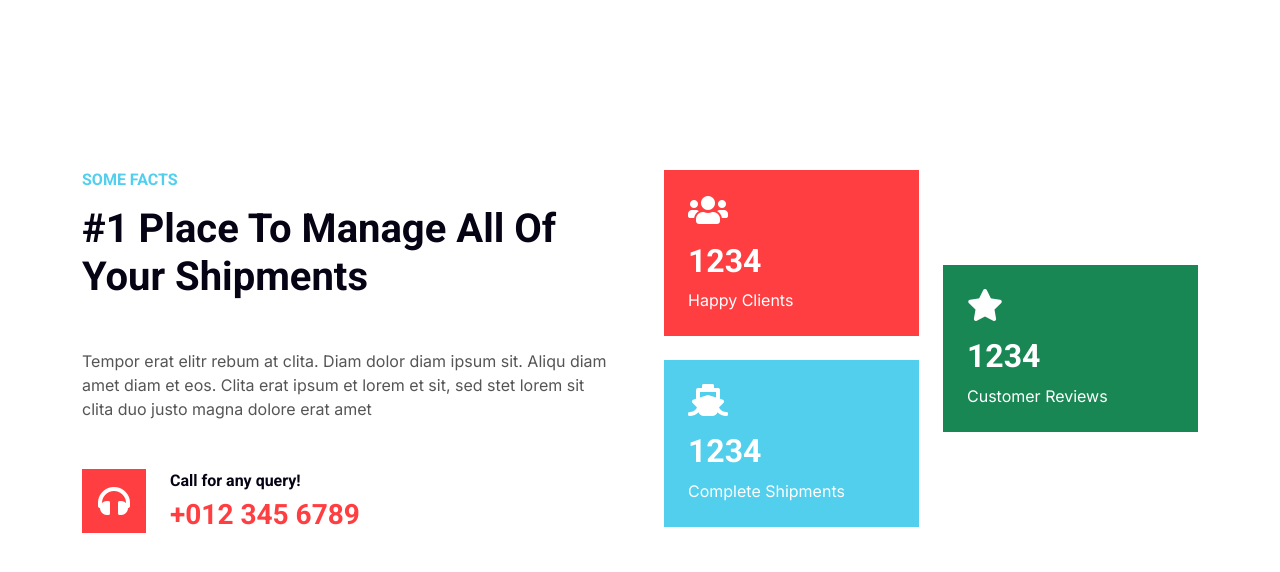
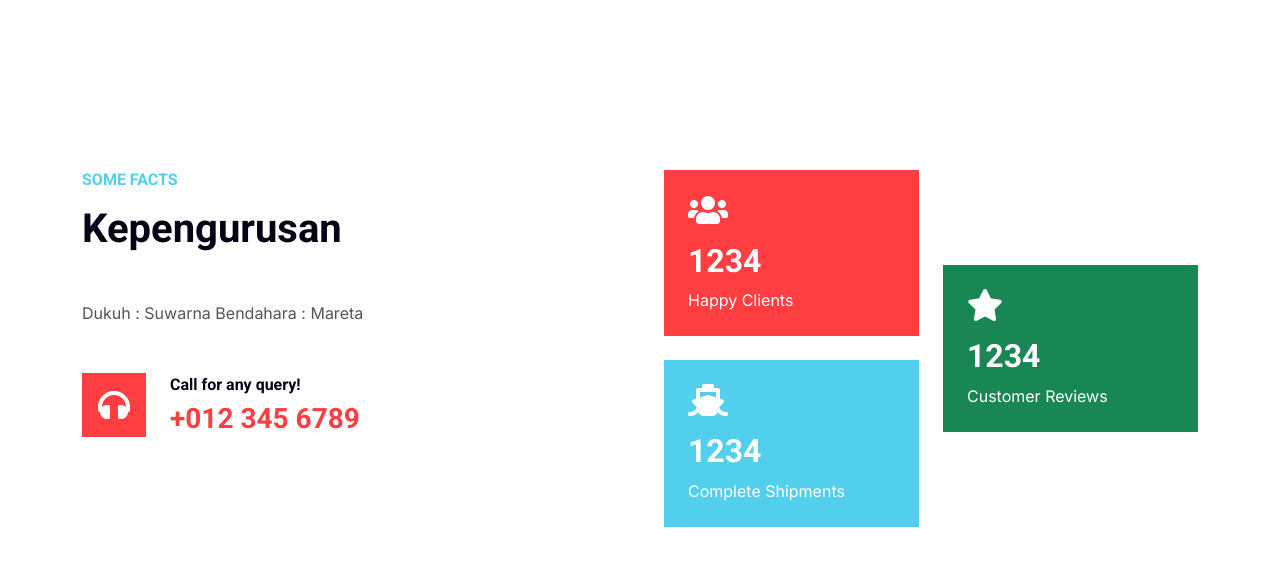
Before and after one commit to PedukuhanMalangan/pedukuhanmalangan.github.io, a plain HTML site: page about.html in a window 1280 px wide. Shown: the part 1192-1764 px from the top of the page. Drawn offline with nearby package versions, Linux system fonts and the light colour scheme.

Commit message:
Update about.html

```diff
--- a/about.html
+++ b/about.html
@@ -95,7 +95,7 @@
             <div class="row g-5 mx-lg-0">
                 <div class="col-lg-6 ps-lg-0 wow fadeInLeft" data-wow-delay="0.1s" style="min-height: 400px;">
                     <div class="position-relative h-100">
-                        <img class="position-absolute img-fluid w-100 h-100" src="img/srigading.jpg" style="object-fit: cover;" alt="">
+                        <img class="position-absolute img-fluid w-100 h-100" src="img/karawitan1.jpeg" style="object-fit: cover;" alt="">
                     </div>
                 </div>
                 <div class="col-lg-6 about-text wow fadeInUp" data-wow-delay="0.3s">
@@ -119,8 +119,10 @@
             <div class="row g-5">
                 <div class="col-lg-6 wow fadeInUp" data-wow-delay="0.1s">
                     <h6 class="text-secondary text-uppercase mb-3">Some Facts</h6>
-                    <h1 class="mb-5">#1 Place To Manage All Of Your Shipments</h1>
-                    <p class="mb-5">Tempor erat elitr rebum at clita. Diam dolor diam ipsum sit. Aliqu diam amet diam et eos. Clita erat ipsum et lorem et sit, sed stet lorem sit clita duo justo magna dolore erat amet</p>
+                    <h1 class="mb-5">Kepengurusan</h1>
+                    <p class="mb-5">Dukuh : Suwarna
+                    Bendahara : Mareta</p>
+                    <p class="mb-5"></p>
                     <div class="d-flex align-items-center">
                         <i class="fa fa-headphones fa-2x flex-shrink-0 bg-primary p-3 text-white"></i>
                         <div class="ps-4">
```
